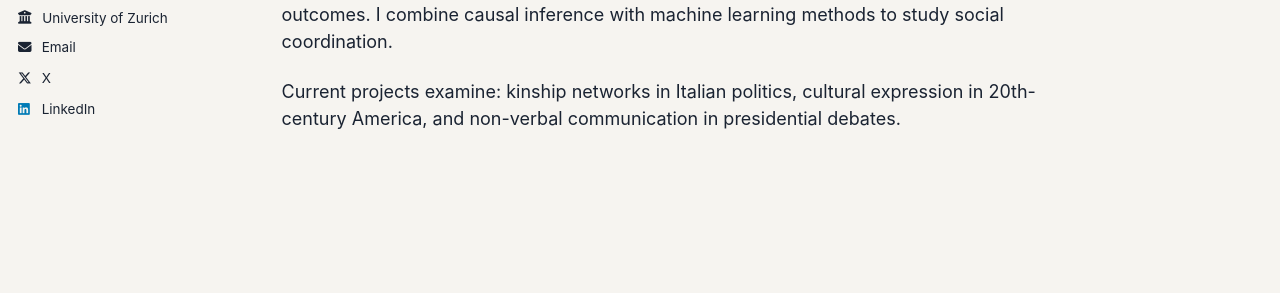
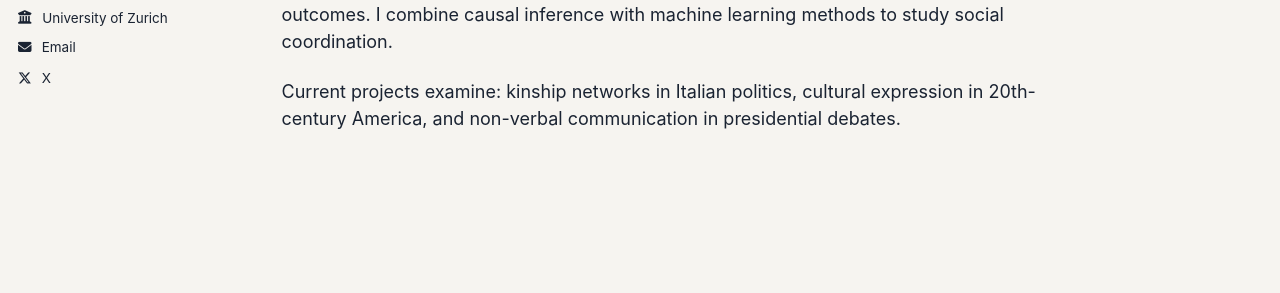
Before and after one commit to lorenzomariacasale/lorenzomariacasale.github.io, a Jekyll site: the page built from _pages/about.md, in a window 1280 px wide. Shown: the part 348-641 px from the top of the page. Built offline with Jekyll 4.4.1, drawn with Linux system fonts in a browser that asks for light colours.

Commit message:
First Trial Removing LinkedIn

```diff
--- a/_config.yml
+++ b/_config.yml
@@ -61,7 +61,7 @@ author:
   instagram        : # Username
   lastfm           : # Username
   twitter          : "L_M_Casale"
-  linkedin         : "lorenzo-maria-casale-44331216a/"
+  linkedin         : #"lorenzo-maria-casale-44331216a/"
   mastodon         : # URL
   medium           : # URL
   pinterest        : # Username
```
